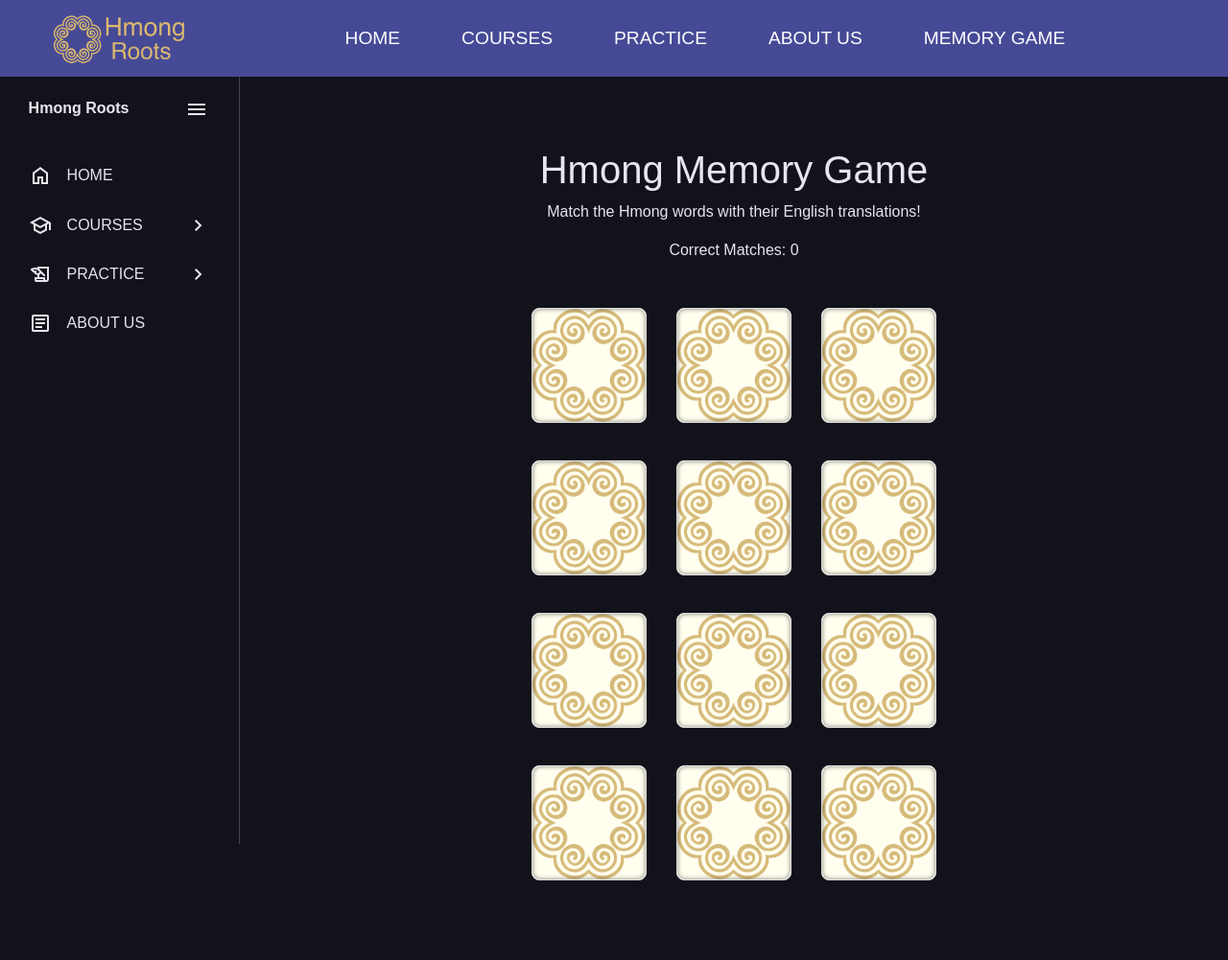
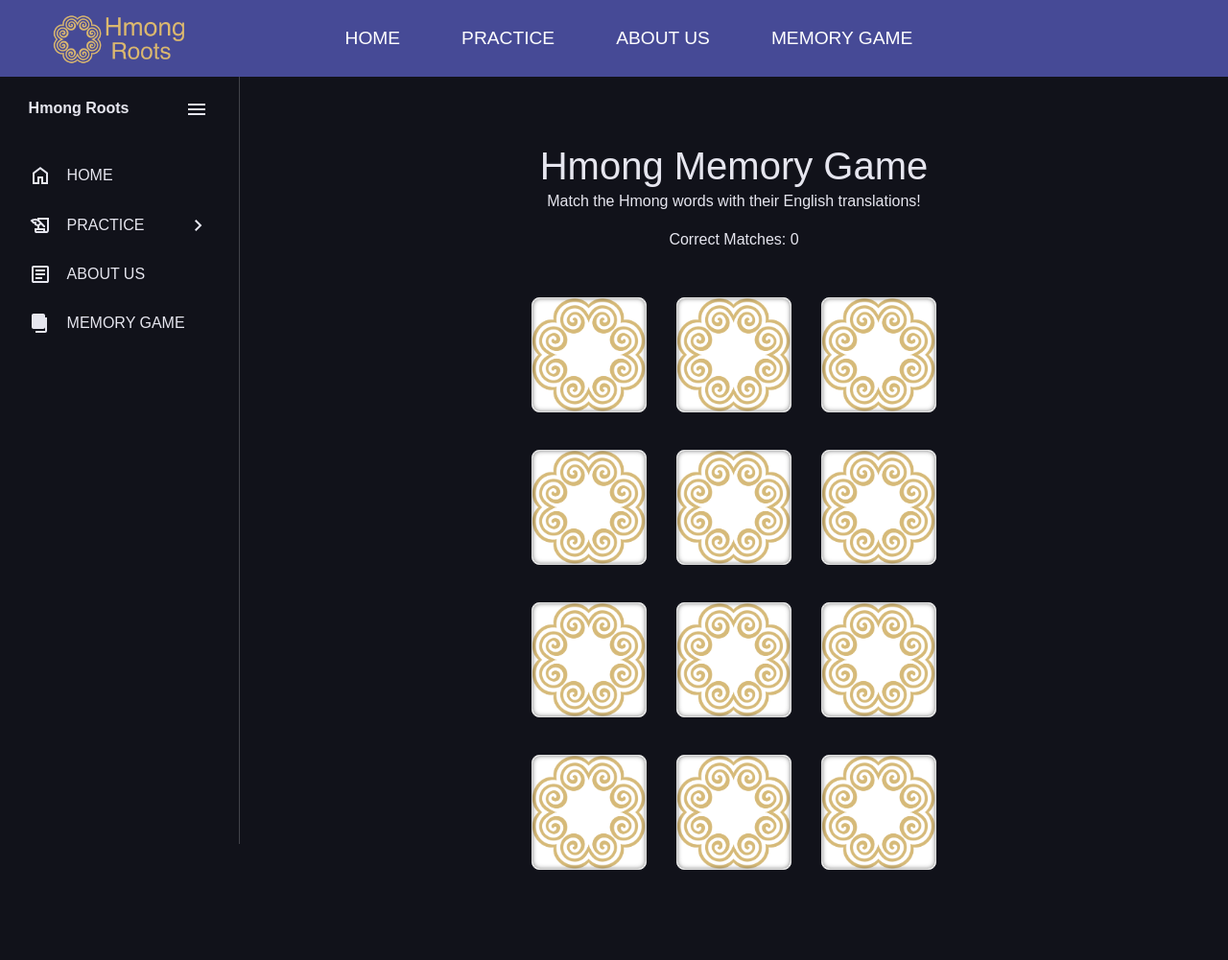
Before and after one commit to xvang3/HLLA, a Django app: page /memory-game/ in a window 1280 px wide. Shown: the whole page at 96% size. After the commit the page ends 907 px from the top, so only its background shows below. Run offline with Django 5.2, Linux system fonts and the light colour scheme; data comes from the database, SQL or seed files in the repository.

Commit message:
fixed navbar and toggle menu options display

```diff
--- a/hmoob_lus/main/templates/base.html
+++ b/hmoob_lus/main/templates/base.html
@@ -23,9 +23,9 @@
                 <li class="navbar__item">
                     <a href="{% url 'home' %}" class="navbar__links">HOME</a>
                 </li>
-                <li class="navbar__item">
+                <!-- <li class="navbar__item">
                     <a href="{% url 'courses' %}" class="navbar__links">COURSES</a>
-                </li>
+                </li> -->
                 <li class="navbar__item">
                     <a href="{% url 'practice' %}" class="navbar__links">PRACTICE</a>
                 </li>
@@ -56,7 +56,7 @@
                         <span>HOME</span>
                     </a>
                 </li>
-                <li>
+                <!-- <li>
                     <div class="link-container">
                         <a href="{% url 'courses' %}" class="courses">
                             <svg xmlns="http://www.w3.org/2000/svg" height="24px" viewBox="0 -960 960 960" width="24px" fill="#e8eaed"><path d="M480-120 200-272v-240L40-600l440-240 440 240v320h-80v-276l-80 44v240L480-120Zm0-332 274-148-274-148-274 148 274 148Zm0 241 200-108v-151L480-360 280-470v151l200 108Zm0-241Zm0 90Zm0 0Z"/></svg>
@@ -76,7 +76,7 @@
                             <li><a href="{% url 'u6_animals' %}">Unit 6: Animals</a></li>
                         </div>
                     </ul>
-                </li>
+                </li> -->
                 <li>
                     <div class="link-container">
                         <a href="{% url 'practice' %}" class="practice">
@@ -102,6 +102,14 @@
                     <a href="{% url 'about' %}" class="about">
                         <svg xmlns="http://www.w3.org/2000/svg" height="24px" viewBox="0 -960 960 960" width="24px" fill="#e8eaed"><path d="M280-280h280v-80H280v80Zm0-160h400v-80H280v80Zm0-160h400v-80H280v80Zm-80 480q-33 0-56.5-23.5T120-200v-560q0-33 23.5-56.5T200-840h560q33 0 56.5 23.5T840-760v560q0 33-23.5 56.5T760-120H200Zm0-80h560v-560H200v560Zm0-560v560-560Z"/></svg>
                         <span>ABOUT US</span>
+                    </a>
+                </li>
+                <li>
+                    <a href="{% url 'memory_game' %}" class="about">
+                        <svg xmlns="http://www.w3.org/2000/svg" height="24px" viewBox="0 0 24 24" width="24px" fill="#e8eaed">
+                            <path d="M5 2h10c1.1 0 2 .9 2 2v12c0 1.1-.9 2-2 2H5c-1.1 0-2-.9-2-2V4c0-1.1.9-2 2-2zm14 4v14c0 1.1-.9 2-2 2H7v-2h10V6h2z"/>
+                        </svg>
+                        <span>MEMORY GAME</span>
                     </a>
                 </li>
             </ul>
--- a/hmoob_lus/main/templates/memory_game.html
+++ b/hmoob_lus/main/templates/memory_game.html
@@ -26,6 +26,7 @@
 <!-- Load Bootstrap and Custom CSS -->
 <link rel="stylesheet" href="https://cdn.jsdelivr.net/npm/bootstrap@4.4.1/dist/css/bootstrap.min.css" integrity="sha384-Vkoo8x4CGsO3+Hhxv8T/Q5PaXtkKtu6ug5TOeNV6gBiFeWPGFN9MuhOf23Q9Ifjh" crossorigin="anonymous">
 <link rel="stylesheet" href="{% static 'css/memory_game.css' %}">
+<link rel="stylesheet" href="{% static 'css/styles.css' %}">
 
 <!-- Load Custom JavaScript -->
 <script src="{% static 'js/memory_game.js' %}"></script>
```
